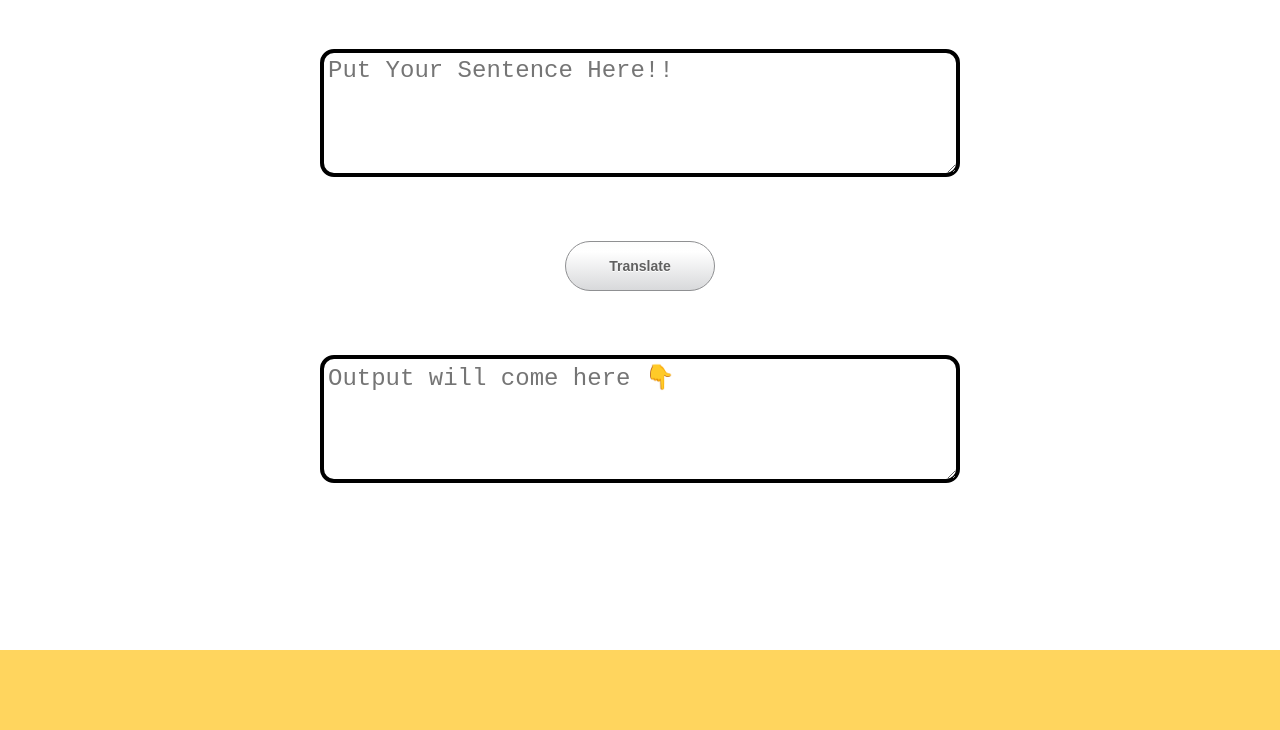
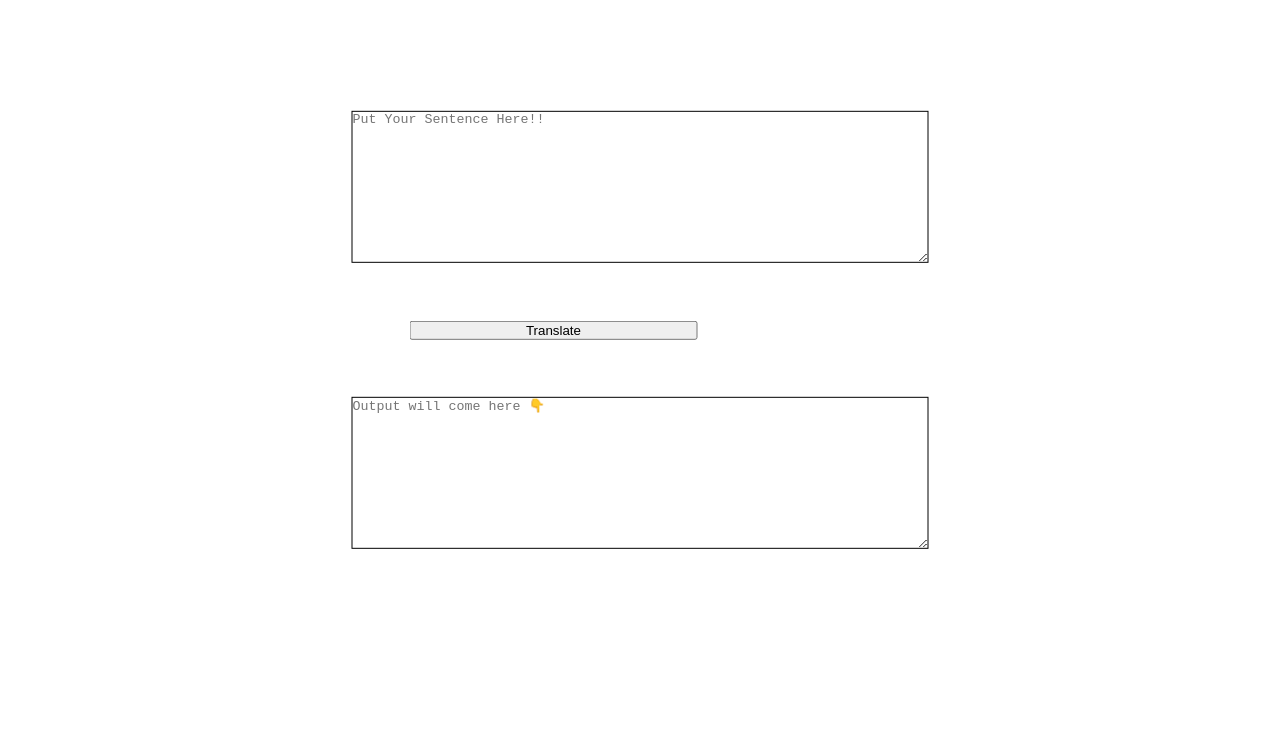
Before and after one commit to ayushicodes/minion-speak, a plain HTML site: page index.html in a window 1280 px wide. Shown: the part 70-800 px from the top of the page. Drawn offline with Linux system fonts and the light colour scheme.

Commit message:
Css updating

```diff
--- a/index.html
+++ b/index.html
@@ -13,39 +13,49 @@
       box-sizing: border-box;
     }
 
-
     .container {
       display: flex;
       justify-content: center;
       align-items: center;
       flex-direction: column;
-      flex-wrap: wrap;
+      height: 100vh;
+      width: 100%;
+    }
 
+    .container .heading {
+      position: fixed;
+      top: 0;
+      text-align: center;
+    }
+
+    .text-container {
+      position: fixed;
+      display: flex;
+      flex-direction: column;
+      left: 50%;
+      top: 50%;
+      transform: translate(-50%, -50%);
+      /* height: 100vh;
+      width: 100%; */
+    }
+
+    textarea {
+      border: 1px solid black;
 
     }
 
-    .container .heading {
-      font-size: 24px;
-      background-color: #FFD55E;
-      width: 100%;
-      text-align: center;
-      color: white;
-      letter-spacing: 3px;
-      font-family: Arial, Helvetica, sans-serif;
-    }
-
-    .container textarea {
-      margin-top: 5%;
-      height: 8rem;
+    .container .text-container #btn {
+      margin: 10%;
       width: 50%;
-      font-size: 24px;
-      border: 4px solid black;
-      border-radius: 14px;
-      padding: 4px;
+      height: 10%;
+      cursor: grabbing;
     }
 
 
-    button {
+
+
+
+    /* button {
       display: flex;
       align-items: center;
       justify-content: center;
@@ -63,9 +73,9 @@
       font-weight: 600;
       color: #606060;
       text-shadow: 0 1px #fff;
-    }
+    } */
 
-    button:hover {
+    /* button:hover {
       box-shadow: 0 4px 3px 1px #FCFCFC, 0 6px 8px #D6D7D9, 0 -4px 4px #CECFD1, 0 -6px 4px #FEFEFE, inset 0 0 3px 3px #CECFD1;
     }
 
@@ -75,18 +85,7 @@
 
     button:focus {
       box-shadow: 0 4px 3px 1px #FCFCFC, 0 6px 8px #D6D7D9, 0 -4px 4px #CECFD1, 0 -6px 4px #FEFEFE, inset 0 0 5px 3px #999, inset 0 0 30px #aaa;
-    }
-
-
-
-
-    footer {
-      position: absolute;
-      background-color: #FFD55E;
-      bottom: 0;
-      height: 5rem;
-      width: 100%;
-    }
+    } */
   </style>
 </head>
 
@@ -95,11 +94,11 @@
     <div class="heading">
       <h1>Minion Speak</h1>
     </div>
-
-    <textarea id="txt-input" placeholder="Put Your Sentence Here!!"></textarea>
-
-    <button id="btn">Translate</button>
-    <textarea id="output" placeholder="Output will come here 👇"></textarea>
+    <div class="text-container">
+      <textarea id="txt-input" rows="10" cols="70" placeholder="Put Your Sentence Here!!"></textarea>
+      <button id="btn">Translate</button>
+      <textarea id="output" rows="10" cols="70" placeholder="Output will come here 👇"></textarea>
+    </div>
     <footer></footer>
   </div>
   <script src="app.js" type="text/javascript"></script>
```
